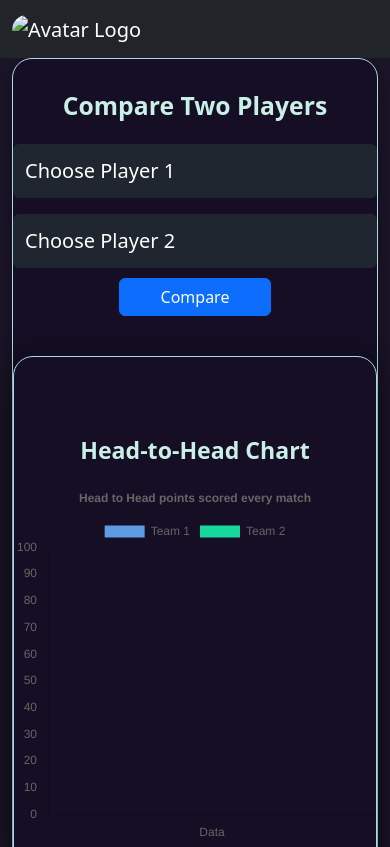
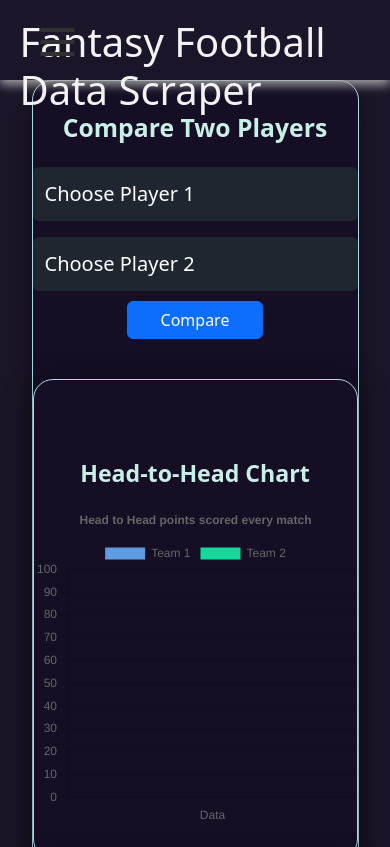
Before and after one commit to Yolber90/fantasy_football_app, a website with bundled scripts: page index.html in a window 390 px wide. Shown: the top 847 px of the page. Built offline with nearby package versions, Linux system fonts and the light colour scheme; files whose address does not match are found by name.

Commit message:
added a working navbar

```diff
--- a/index.html
+++ b/index.html
@@ -5,7 +5,7 @@
     <meta charset="UTF-8" />
     <meta name="viewport" content="width=device-width, initial-scale=1.0" />
 
-    <title>Modern Comparison Table</title>
+    <title>Fantasy Football data</title>
   <link href="https://cdn.jsdelivr.net/npm/bootstrap@5.3.3/dist/css/bootstrap.min.css" rel="stylesheet">
   <script src="https://cdn.jsdelivr.net/npm/bootstrap@5.3.3/dist/js/bootstrap.bundle.min.js"></script>
 
@@ -17,13 +17,22 @@
 
 <body>
     <!-- NAVBAR -->
-<nav class="navbar navbar-expand-sm bg-dark navbar-dark">
-  <div class="container-fluid">
-    <a class="navbar-brand" href="#">
-      <img src="logo.png" alt="Avatar Logo" style="width:40px;" class="rounded-pill">
-    </a>
-  </div>
-</nav>
+    <nav class="navbar">
+        <div class="navbar-container container">
+            <input type="checkbox" name="" id="">
+            <div class="hamburger-lines">
+                <span class="line line1"></span>
+                <span class="line line2"></span>
+                <span class="line line3"></span>
+            </div>
+            <ul class="menu-items">
+                <li><a href="player_dir_json.html">Players API</a></li>
+                <li><a href="match_history_json.html">Match History API</a></li>
+
+            </ul>
+            <h1 class="logo">Fantasy Football Data Scraper</h1>
+        </div>
+    </nav>
 
     <div class="container" style="max-width: 900px;">
         <div class="compare-card">
--- a/styles/styles.css
+++ b/styles/styles.css
@@ -13,8 +13,6 @@ body {
 }
 
 
-
-
 .form-select {
     font-size: 20px !important;
 }
@@ -26,6 +24,7 @@ body {
     box-shadow: 0 4px 30px rgba(0, 0, 0, 0.4);
     border: 1px solid lightblue;
     color: #c9f0e7;
+
 }
 
 .compare-dropdown {
@@ -88,3 +87,183 @@ ul{
         padding-right: 0px;
     }
 }
+*,
+*::after,
+*::before{
+    box-sizing: border-box;
+    padding: 0;
+    margin: 0;
+}
+
+.html{
+    font-size: 62.5%;
+}
+
+.navbar input[type="checkbox"],
+.navbar .hamburger-lines{
+    display: none;
+}
+
+.container{
+    max-width: 1200px;
+    width: 90%;
+    margin: auto;
+}
+
+.navbar{
+    box-shadow: 0px 5px 10px 0px #aaa;
+    position:relative;
+    width: 100%;
+    background: #1c162a;
+    color: #fff;
+    opacity: 0.85;
+    z-index: 100;
+}
+
+.navbar-container{
+    display: flex;
+    justify-content: space-between;
+    height: 64px;
+    align-items: center;
+}
+
+.menu-items{
+    order: 2;
+    display: flex;
+}
+.logo{
+    order: 1;
+    font-size: 2.3rem;
+}
+
+.menu-items li{
+    list-style: none;
+    margin-left: 1.5rem;
+    font-size: 1.3rem;
+}
+
+.navbar a{
+    color: #444;
+    text-decoration: none;
+    font-weight: 500;
+    transition: color 0.3s ease-in-out;
+}
+
+.navbar a:hover{
+    color: #117964;
+}
+
+@media (max-width: 768px){
+    .navbar{
+        opacity: 0.95;
+    }
+
+    .navbar-container input[type="checkbox"],
+    .navbar-container .hamburger-lines{
+        display: block;
+    }
+
+    .navbar-container{
+        display: block;
+        position: relative;
+        height: 64px;
+    }
+
+    .navbar-container input[type="checkbox"]{
+        position: absolute;
+        display: block;
+        height: 32px;
+        width: 30px;
+        top: 20px;
+        left: 20px;
+        z-index: 5;
+        opacity: 0;
+        cursor: pointer;
+    }
+
+    .navbar-container .hamburger-lines{
+        display: block;
+        height: 28px;
+        width: 35px;
+        position: absolute;
+        top: 20px;
+        left: 20px;
+        z-index: 2;
+        display: flex;
+        flex-direction: column;
+        justify-content: space-between;
+    }
+
+    .navbar-container .hamburger-lines .line{
+        display: block;
+        height: 4px;
+        width: 100%;
+        border-radius: 10px;
+        background: #333;
+    }
+
+    .navbar-container .hamburger-lines .line1{
+        transform-origin: 0% 0%;
+        transition: transform 0.3s ease-in-out;
+    }
+
+    .navbar-container .hamburger-lines .line2{
+        transition: transform 0.2s ease-in-out;
+    }
+
+    .navbar-container .hamburger-lines .line3{
+        transform-origin: 0% 100%;
+        transition: transform 0.3s ease-in-out;
+    }
+
+    .navbar .menu-items{
+        padding-top: 100px;
+        background: #fff;
+        height: 100vh;
+        max-width: 300px;
+        transform: translate(-150%);
+        display: flex;
+        flex-direction: column;
+        margin-left: -40px;
+        padding-left: 40px;
+        transition: transform 0.5s ease-in-out;
+        box-shadow:  5px 0px 10px 0px #aaa;
+        overflow: scroll;
+    }
+
+    .navbar .menu-items li{
+        margin-bottom: 1.8rem;
+        font-size: 1.1rem;
+        font-weight: 500;
+    }
+
+    .logo{
+        position: absolute;
+        top: 10px;
+        right: 15px;
+        font-size: 2.5rem;
+    }
+
+    .navbar-container input[type="checkbox"]:checked ~ .menu-items{
+        transform: translateX(0);
+    }
+
+    .navbar-container input[type="checkbox"]:checked ~ .hamburger-lines .line1{
+        transform: rotate(45deg);
+    }
+
+    .navbar-container input[type="checkbox"]:checked ~ .hamburger-lines .line2{
+        transform: scaleY(0);
+    }
+
+    .navbar-container input[type="checkbox"]:checked ~ .hamburger-lines .line3{
+        transform: rotate(-45deg);
+    }
+
+}
+
+@media (max-width: 500px){
+    .navbar-container input[type="checkbox"]:checked ~ .logo{
+        display: none;
+    }
+}
```
Also changed, not shown: 1 other file.
